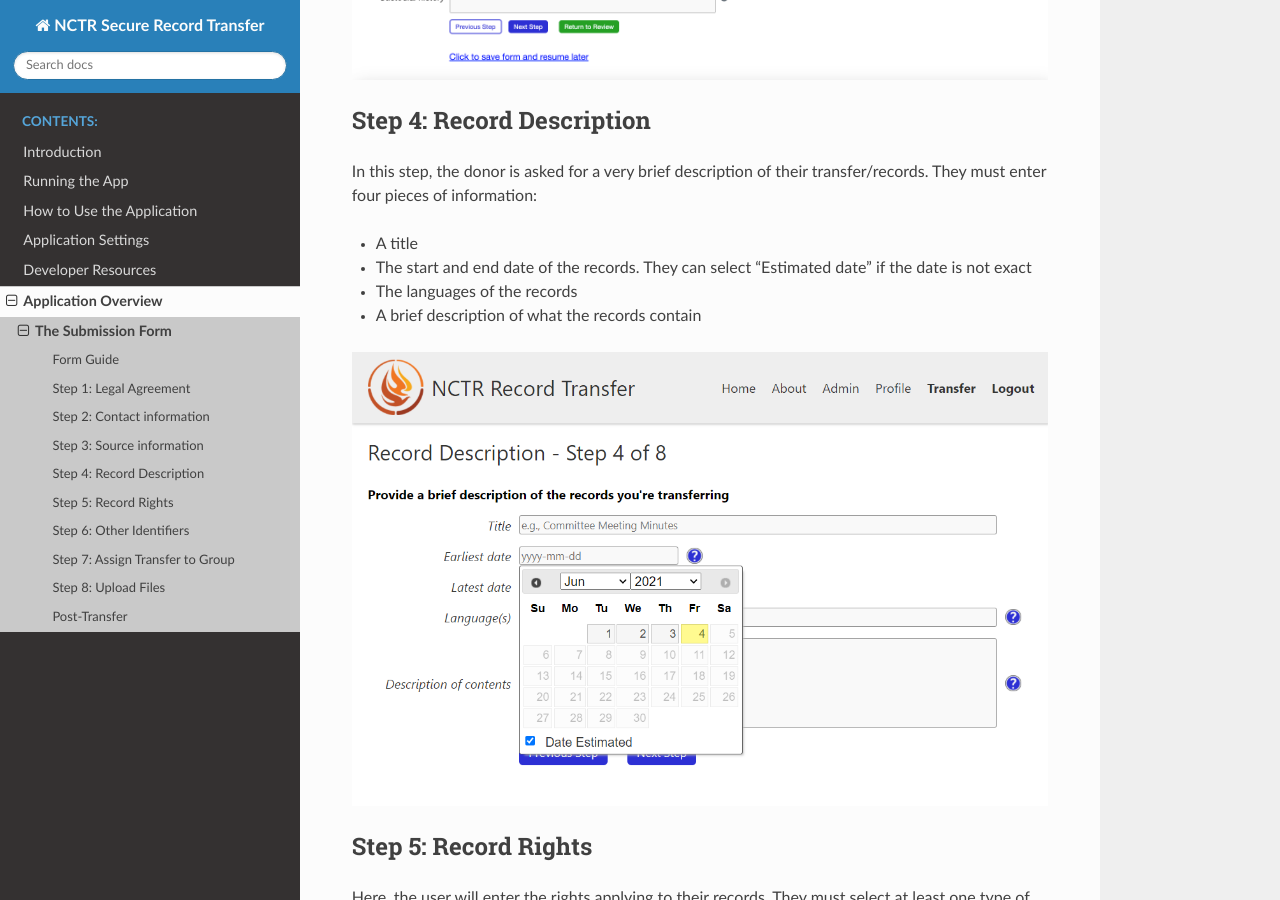
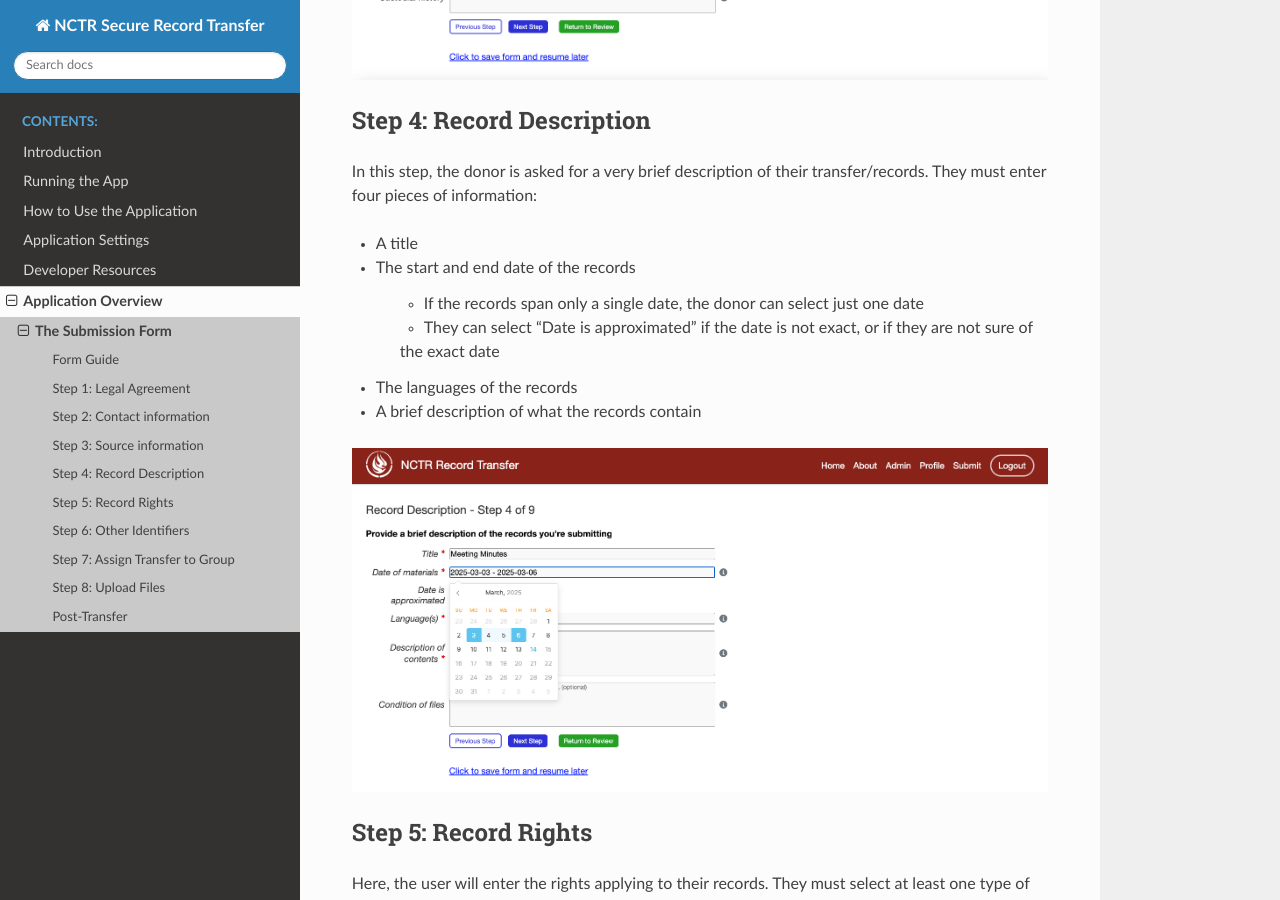
Before and after one commit to NationalCentreTruthReconciliation/Secure-Record-Transfer, a Sphinx documentation site: the page built from docs/application_overview/submission-form.rst, in a window 1280 px wide and 900 px high, scrolled down 3227 px. Built offline with Sphinx 7.4.7 and the Read the Docs theme 3.1.0, drawn with Linux system fonts in a browser that asks for light colours.

Commit message:
Complete till Step 4

```diff
--- a/docs/application_overview/submission-form.rst
+++ b/docs/application_overview/submission-form.rst
@@ -84,7 +84,11 @@
 enter four pieces of information:
 
 - A title
-- The start and end date of the records. They can select "Estimated date" if the date is not exact
+- The start and end date of the records
+
+    * If the records span only a single date, the donor can select just one date
+    * They can select "Date is approximated" if the date is not exact, or if they are not sure of
+    the exact date
 - The languages of the records
 - A brief description of what the records contain
 
```
Also changed, not shown: docs/application_overview/images/transfer_step_4.png.
